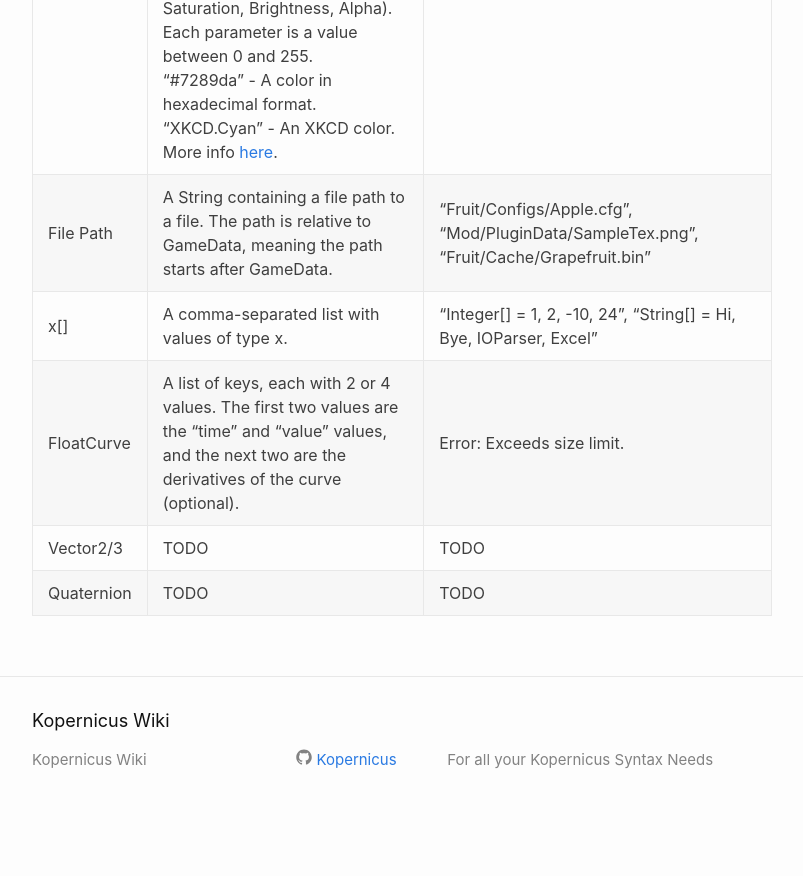
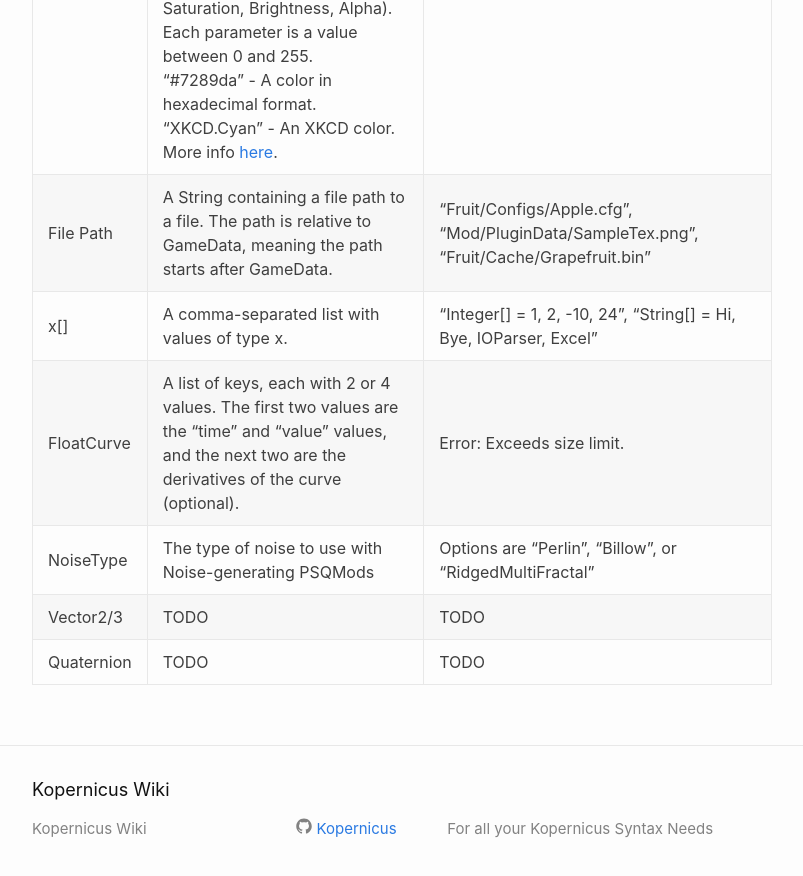
Before and after one commit to Kopernicus/wiki, a Jekyll site: the page built from main/datatypes.md, in a window 1280 px wide and 900 px high, scrolled down 1235 px. Shown: the top 876 px of the window, without its empty margins (238-1041 px from the left). Built offline with Jekyll 4.4.1, drawn with Linux system fonts in a browser that asks for light colours; before the commit the page ends 2066 px from its top, so only the background shows below that.

Commit message:
add noisetypes

```diff
--- a/main/datatypes.md
+++ b/main/datatypes.md
@@ -28,5 +28,6 @@ pressureCurve = FloatCurve
 |File Path|A String containing a file path to a file. The path is relative to GameData, meaning the path starts after GameData.|"Fruit/Configs/Apple.cfg", "Mod/PluginData/SampleTex.png", "Fruit/Cache/Grapefruit.bin"|
 |x[]|A comma-separated list with values of type x.|"Integer[] = 1, 2, -10, 24", "String[] = Hi, Bye, IOParser, Excel"|
 |FloatCurve|A list of keys, each with 2 or 4 values. The first two values are the "time" and "value" values, and the next two are the derivatives of the curve (optional).|Error: Exceeds size limit.|
+|NoiseType|The type of noise to use with Noise-generating PSQMods|Options are "Perlin", "Billow", or "RidgedMultiFractal"|
 |Vector2/3|TODO|TODO|
 |Quaternion|TODO|TODO|
```
